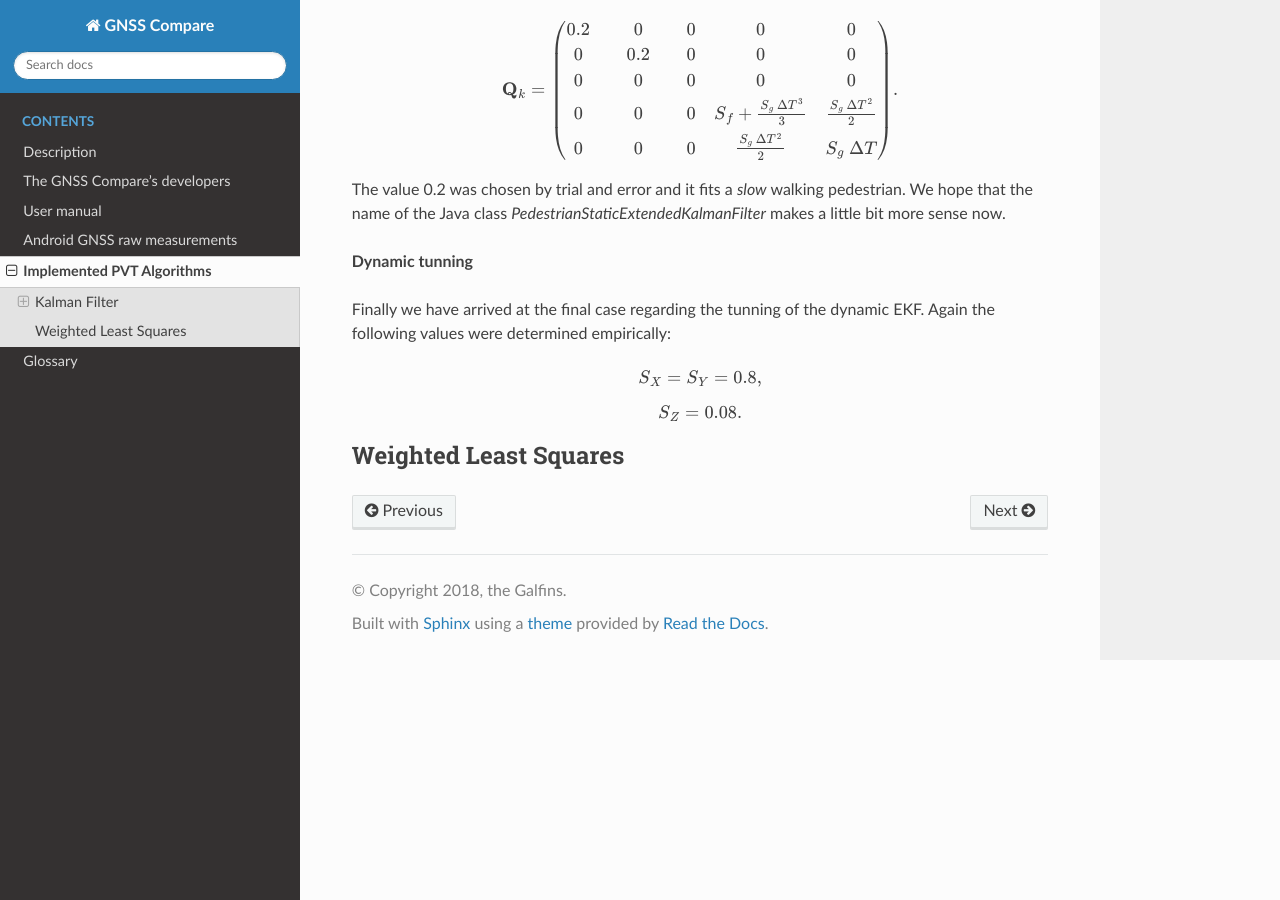
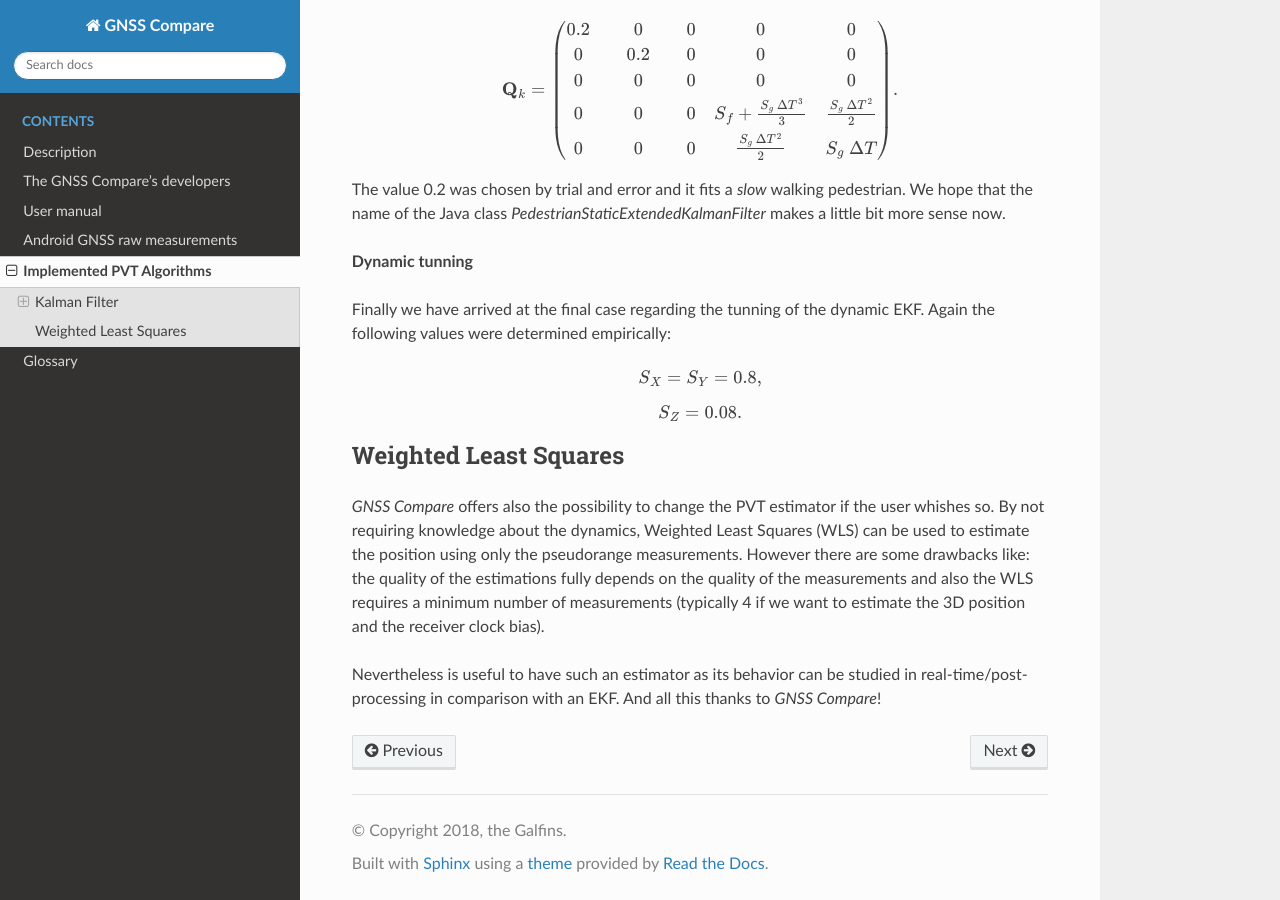
Before and after one commit to TheGalfins/GNSS_Compare, a Sphinx documentation site: the page built from docs/implemented_algorithms.rst, in a window 1280 px wide and 900 px high, scrolled down 5887 px. Built offline with Sphinx 7.4.7 and the Read the Docs theme 2.0.0, drawn with Linux system fonts in a browser that asks for light colours.

Commit message:
Started to write about the WLS

```diff
--- a/docs/implemented_algorithms.rst
+++ b/docs/implemented_algorithms.rst
@@ -274,3 +274,11 @@ Finally we have arrived at the final case regarding the tunning of the dynamic E
 
 Weighted Least Squares
 ======================
+
+*GNSS Compare* offers also the possibility to change the PVT estimator if the user whishes so. By not requiring knowledge about
+the dynamics, Weighted Least Squares (WLS) can be used to estimate the position using only the pseudorange measurements. However there
+are some drawbacks like: the quality of the estimations fully depends on the quality of the measurements and also the WLS
+requires a minimum number of measurements (typically 4 if we want to estimate the 3D position and the receiver clock bias).
+
+Nevertheless is useful to have such an estimator as its behavior can be studied in real-time/post-processing in comparison with an EKF.
+And all this thanks to *GNSS Compare*!
```
